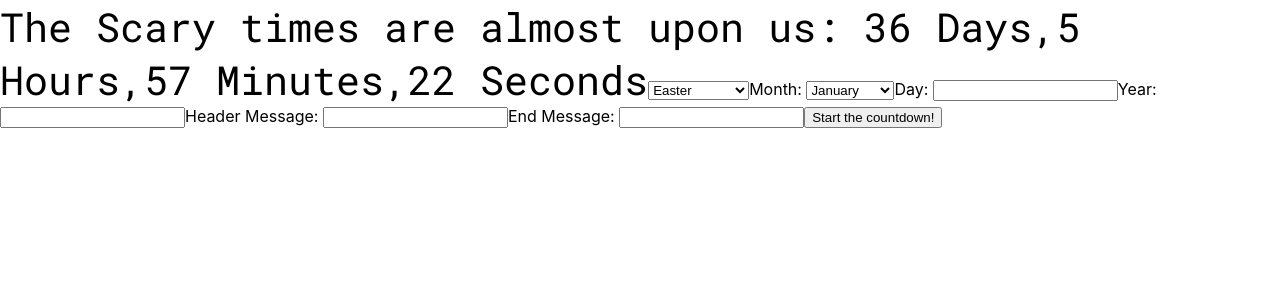
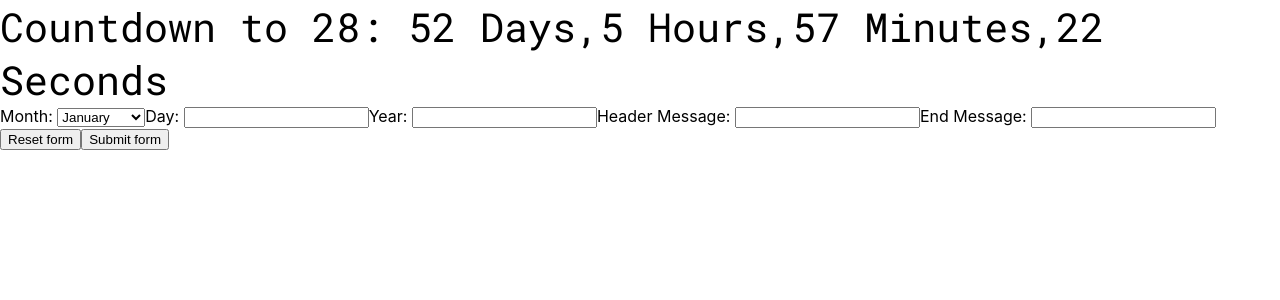
Before and after one commit to DevelopingWriter96/reactcountdown, a React (Create React App) app: page / in a window 1280 px wide. Shown: the top 300 px of the page. Built offline with nearby package versions, Linux system fonts and the light colour scheme.

Commit message:
Form submission working

```diff
--- a/src/App.js
+++ b/src/App.js
@@ -1,11 +1,11 @@
 import './App.css';
 
-let targetMonth = "October";
-let targetDay = "31";
+let targetMonth = "November";
+let targetDay = "16";
 let targetYear = "2024";
 let targetTime = "00:00:00";
-let targetMessage = "The Scary times are almost upon us: ";
-let endMessage = "Happy Halloween!";
+let targetMessage = "Countdown to 28: ";
+let endMessage = "Happy Birthday!";
 
 let targetDate = targetMonth + " " + targetDay + " " + targetYear + " " + targetTime;
 
@@ -57,6 +57,17 @@
 }, 1000)
 
 function App() {
+    function handleSubmit(e) {
+        e.preventDefault();
+
+        const form = e.target;
+        const formData = new FormData(form);
+
+        fetch('/some-api', { method: form.method, body: formData });
+
+        const formJson = Object.fromEntries(formData.entries());
+        console.log(formJson);
+      }
   return (
     <>
     <link href="https://fonts.googleapis.com/css2?family=Roboto+Mono&display=swap" rel="stylesheet"></link>
@@ -66,12 +77,7 @@
         <p id="mins"></p>
         <p id="secs"></p>
         <p id="end"></p>
-        <select id="presets">
-            <option value="Easter">Easter</option>
-            <option value="Halloween">Halloween</option>
-            <option value="Thanksgiving">Thanksgiving</option>
-            <option value="Christmas">Christmas</option>
-        </select>
+        <form method="post" onSubmit={handleSubmit}>
         <label>
             Month: <select id="countdownmonth">
             <option value="January">January</option>
@@ -100,7 +106,9 @@
         <label>
             End Message: <input name="endmessage" defaultValue="" />
         </label>
-        <button type="submit">Start the countdown!</button>
+        <button type="reset">Reset form</button>
+        <button type="submit">Submit form</button>
+        </form>
     </>
   );
 }
```
